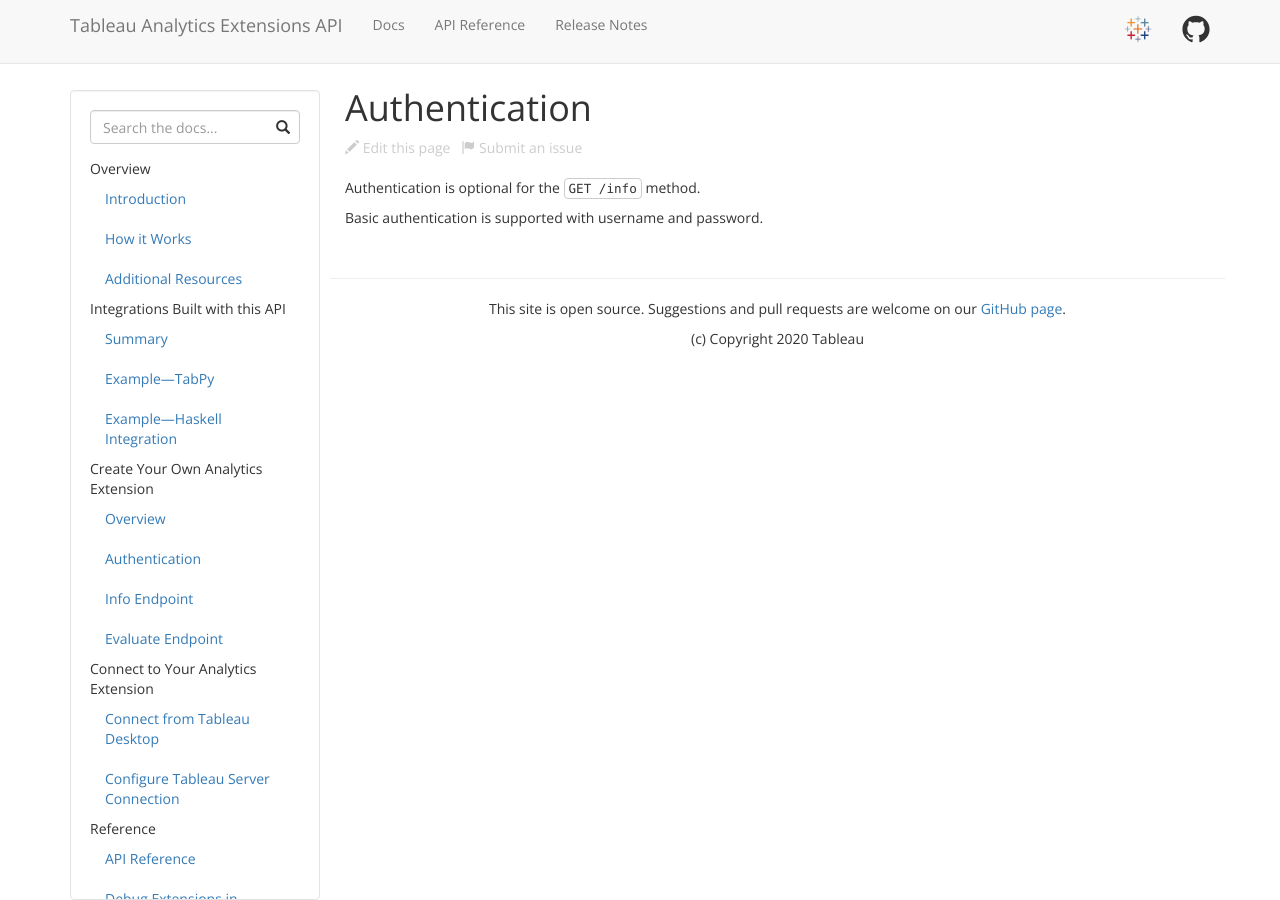
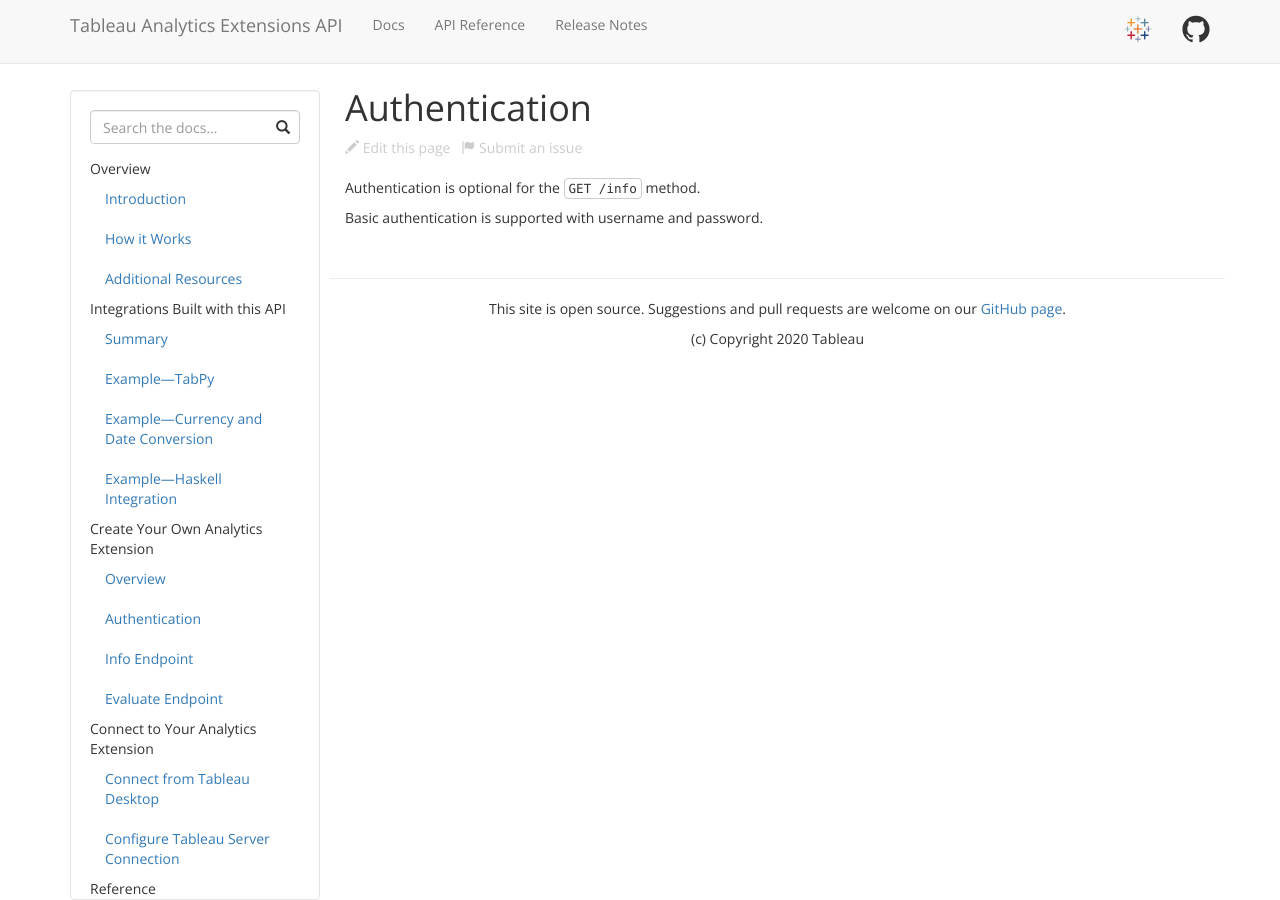
Before and after one commit to tableau/analytics-extensions-api, a Jekyll site: the page built from docs/ae_auth.md, in a window 1280 px wide. Built offline with Jekyll 4.4.1, drawn with Linux system fonts in a browser that asks for light colours; nearby versions of some CDN libraries; some of the changed text lies outside the part shown.

```diff
--- a/_includes/docs_menu.html
+++ b/_includes/docs_menu.html
@@ -17,6 +17,9 @@
         </li>
         <li>
             <a href="{{ site.baseurl }}/docs/ae_example_tabpy.html">Example—TabPy</a>
+        </li>
+        <li>
+            <a href="{{ site.baseurl }}/docs/ae_example_currency.html">Example—Currency and Date Conversion</a>
         </li>
         <li>
             <a href="{{ site.baseurl }}/docs/ae_example_haskell.html">Example—Haskell Integration</a>
```
Also changed, not shown: docs/ae_example_currency.md (added, +6 -0 lines).
